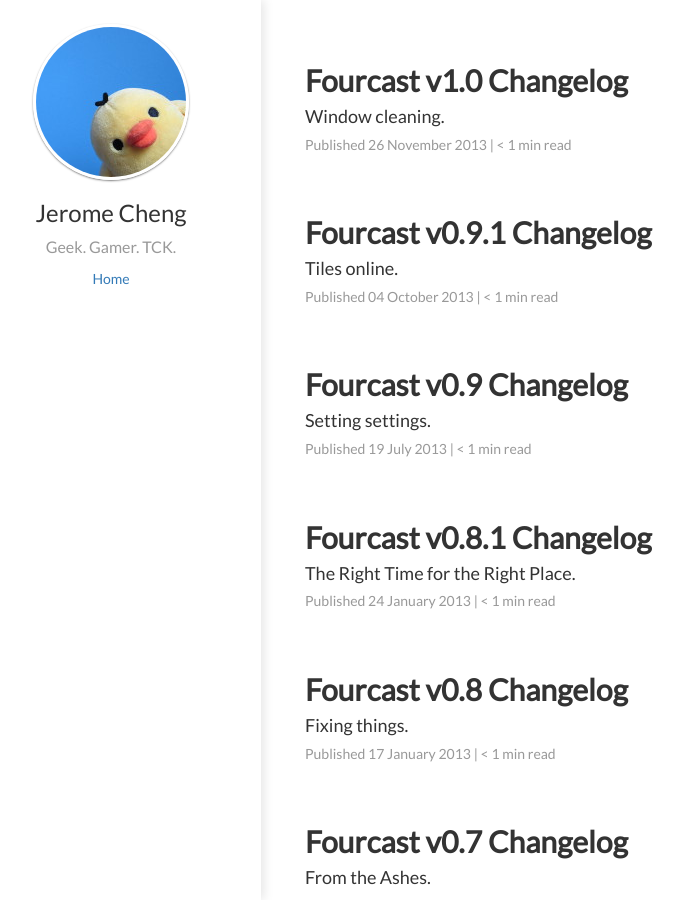
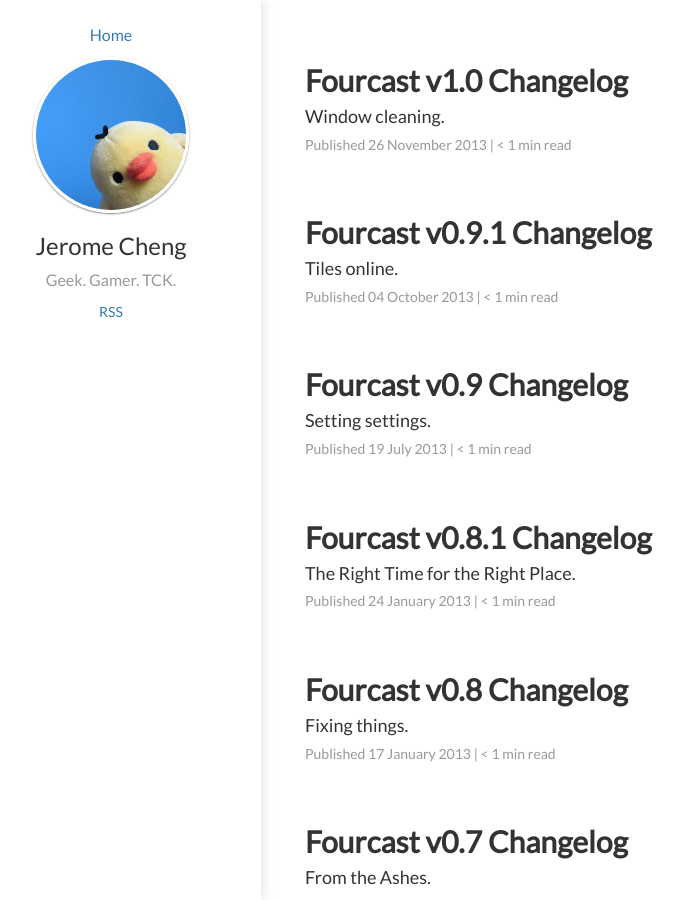
Before and after one commit to jcheng31/ayulin.net, a Jekyll site: the page built from Content/blog/index.html, in a window 1280 px wide and 900 px high. Shown: the whole window, without its empty margins (39-723 px from the left). Built offline with Jekyll 4.4.1, drawn with Linux system fonts in a browser that asks for light colours; nearby versions of some CDN libraries; Markdown is read by kramdown in place of the engine named in the settings.

Commit message:
Add link to RSS feed.

```diff
--- a/Content/_includes/header.html
+++ b/Content/_includes/header.html
@@ -27,4 +27,6 @@
   <link rel="stylesheet" href="//netdna.bootstrapcdn.com/bootstrap/3.0.3/css/bootstrap.min.css">
   <link rel="stylesheet" href="/css/syntax.css">
   <link rel="stylesheet" href="/css/mainStyle.css">
+  {% if page.is_blog %}
+  <link rel="alternate" href="/blog/rss.xml" type="application/rss+xml" title="ayulin.net - Blog">{% endif %}
 </head>
--- a/Content/_layouts/blog.html
+++ b/Content/_layouts/blog.html
@@ -1,13 +1,15 @@
 ---
 layout: default
+is_blog: true
 ---
 <div class="blog-wrapper">
   <div class="border-right left-sidebar">
     <div class="row center-text">
+      <p><a href="/">Home</a></p>
       <img src="./img/profile.jpg" class="img-circle image-border">
       <h3>Jerome Cheng</h3>
       <p class="subtle">Geek. Gamer. TCK.</p>
-      <a href="/">Home</a>
+      <a href="./rss.xml">RSS</a>
     </div>
   </div>
 
```
Lines whose indentation alone changed are shown as unchanged.
